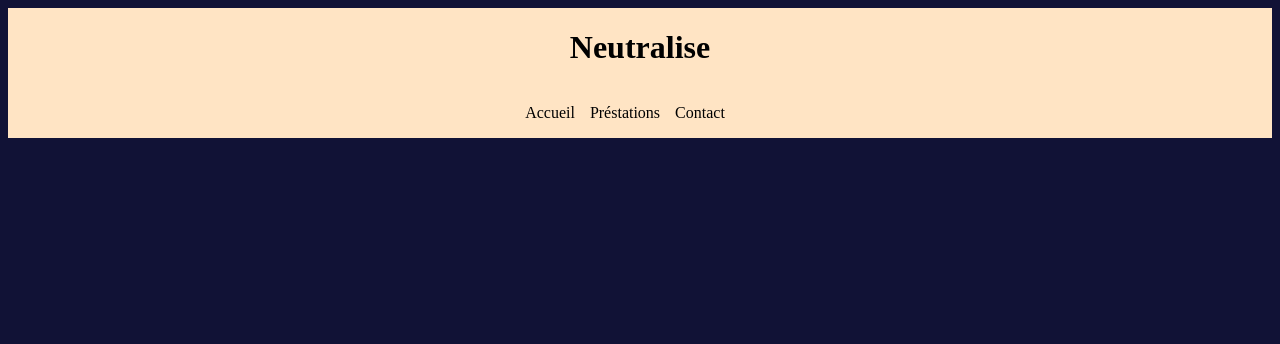
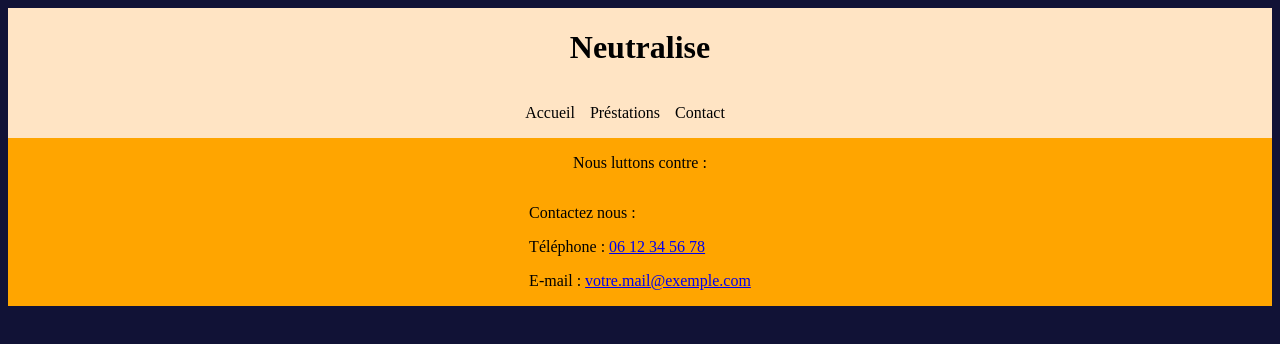
Before and after one commit to Rappson/neutralize, a React (Create React App) app in the folder frontend/: page / in a window 1280 px wide. Shown: the top 344 px of the page. Built offline with nearby package versions, Linux system fonts and the light colour scheme.

Commit message:
mise en place de la fiche de contact

```diff
--- a/frontend/src/Style/Style.css
+++ b/frontend/src/Style/Style.css
@@ -16,3 +16,10 @@ header{
     padding: 0;
     padding-right: 15px;
 }
+
+.home{
+    background-color: orange;
+    display: flex;
+    flex-direction: column;
+    align-items: center;
+}
--- /dev/null
+++ b/frontend/src/components/articles/home.js
@@ -0,0 +1,28 @@
+import '../../Style/Style.css'
+
+
+function Home() {
+    return (
+        <div className='home'>
+            {/* Présentation des services avec images des insectes traités */}
+            <div className='insectes'>
+                <p>Nous luttons contre :</p>
+            </div>
+            {/* fiche de contact */}
+            <div className='contact'>
+                <p>Contactez nous :</p>
+                <div className='mobile'>
+                    <p className='mobile'>Téléphone : <a href='#'>06 12 34 56 78</a></p>
+                    <p className='mail'>E-mail : <a href="#">votre.mail@exemple.com</a></p>
+                </div>
+                {/* cards de contacts */}
+                <div className='cards'>
+
+                </div>
+            </div>
+
+        </div>
+    )
+}
+
+export default Home
--- a/frontend/src/components/header/Header.js
+++ b/frontend/src/components/header/Header.js
@@ -12,7 +12,6 @@ function Header() {
                         <ol>Contact</ol>
                     </ul>
                 </div>
-
             </header>
         </div>
     )
--- a/frontend/src/index.js
+++ b/frontend/src/index.js
@@ -1,11 +1,13 @@
 import React from 'react';
 import ReactDOM from 'react-dom/client';
 import Header from './components/header/Header';
+import Home from './components/articles/home';
 
 const root = ReactDOM.createRoot(document.getElementById('root'));
 root.render(
   <React.StrictMode>
     <Header />
+    <Home />
   </React.StrictMode>
 );
 
```
